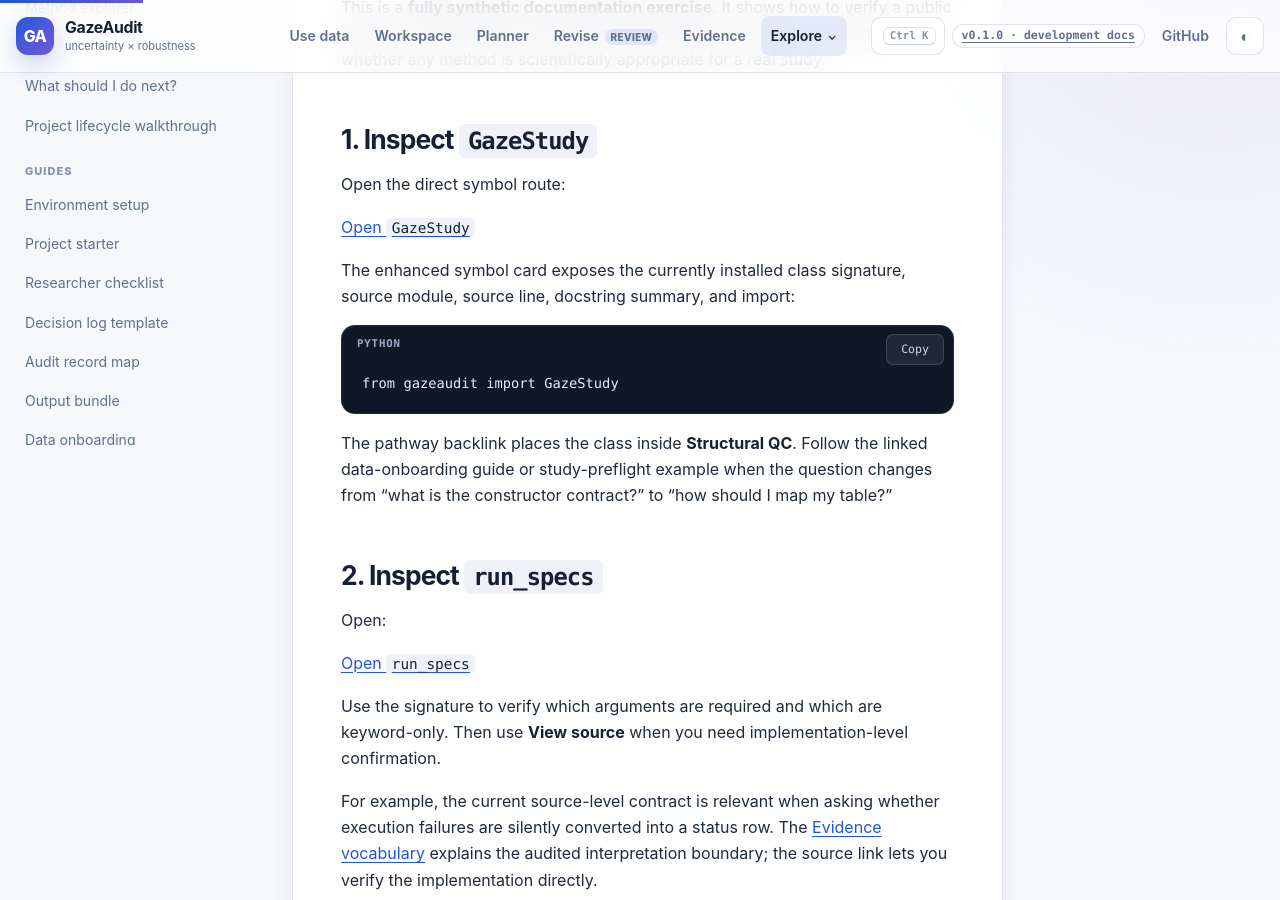
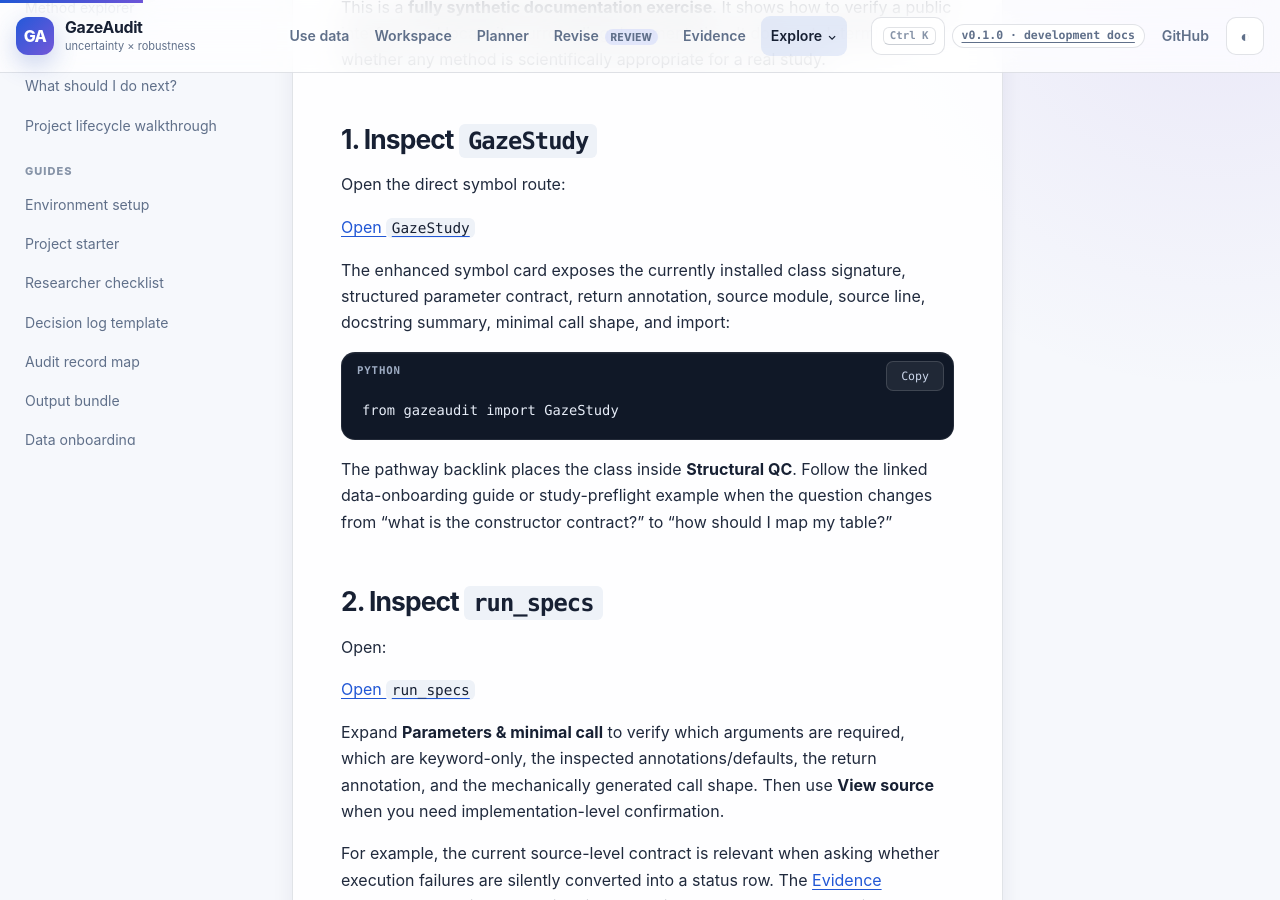
Before and after one commit to stefanosbalaskas/GazeAudit, a Jekyll site: the page built from docs/examples/source-api-inspection.md, in a window 1280 px wide and 900 px high, scrolled down 452 px. Built offline with Jekyll 4.4.1, drawn with Linux system fonts in a browser that asks for light colours; some of the changed text lies outside the part shown.

Commit message:
docs: connect source inspection to call contracts

````diff
--- a/docs/examples/source-api-inspection.md
+++ b/docs/examples/source-api-inspection.md
@@ -17,7 +17,7 @@ Open the direct symbol route:
 
 [Open `GazeStudy`]({{ '/docs/reference/api-pathways/' | relative_url }}#api-gazestudy)
 
-The enhanced symbol card exposes the currently installed class signature, source module, source line, docstring summary, and import:
+The enhanced symbol card exposes the currently installed class signature, structured parameter contract, return annotation, source module, source line, docstring summary, minimal call shape, and import:
 
 ```python
 from gazeaudit import GazeStudy
@@ -31,7 +31,7 @@ Open:
 
 [Open `run_specs`]({{ '/docs/reference/api-pathways/' | relative_url }}#api-run-specs)
 
-Use the signature to verify which arguments are required and which are keyword-only. Then use **View source** when you need implementation-level confirmation.
+Expand **Parameters & minimal call** to verify which arguments are required, which are keyword-only, the inspected annotations/defaults, the return annotation, and the mechanically generated call shape. Then use **View source** when you need implementation-level confirmation.
 
 For example, the current source-level contract is relevant when asking whether execution failures are silently converted into a status row. The [Evidence vocabulary]({{ '/docs/reference/evidence-vocabulary/' | relative_url }}) explains the audited interpretation boundary; the source link lets you verify the implementation directly.
 
@@ -98,7 +98,10 @@ The website generator records these same categories into a deterministic JSON ar
 |---|---|
 | signature | current Python calling contract for this revision |
 | parameter default | software default, if one exists |
+| Required marker | Python call requirement, not a scientific requirement |
 | annotation | interface/type metadata |
+| return annotation | interface metadata for the returned object |
+| minimal call shape | required call structure with symbolic placeholders, not a runnable analysis by itself |
 | docstring summary | source-authored compact description |
 | source link | implementation location for this documentation revision |
 | pathway backlink | governed documentation context |
@@ -106,4 +109,4 @@ The website generator records these same categories into a deterministic JSON ar
 
 None of those alone establishes that a scientific choice is suitable for a new dataset.
 
-Return to [Read the source-level API reference]({{ '/docs/guides/read-api-reference/' | relative_url }}) for the general rules.
+Continue to [Generated API call contracts]({{ '/docs/examples/api-call-contracts/' | relative_url }}) for a focused exercise on required positional arguments, required keyword-only arguments, all-optional signatures, and return annotations. Return to [Read the source-level API reference]({{ '/docs/guides/read-api-reference/' | relative_url }}) for the general rules.
````
